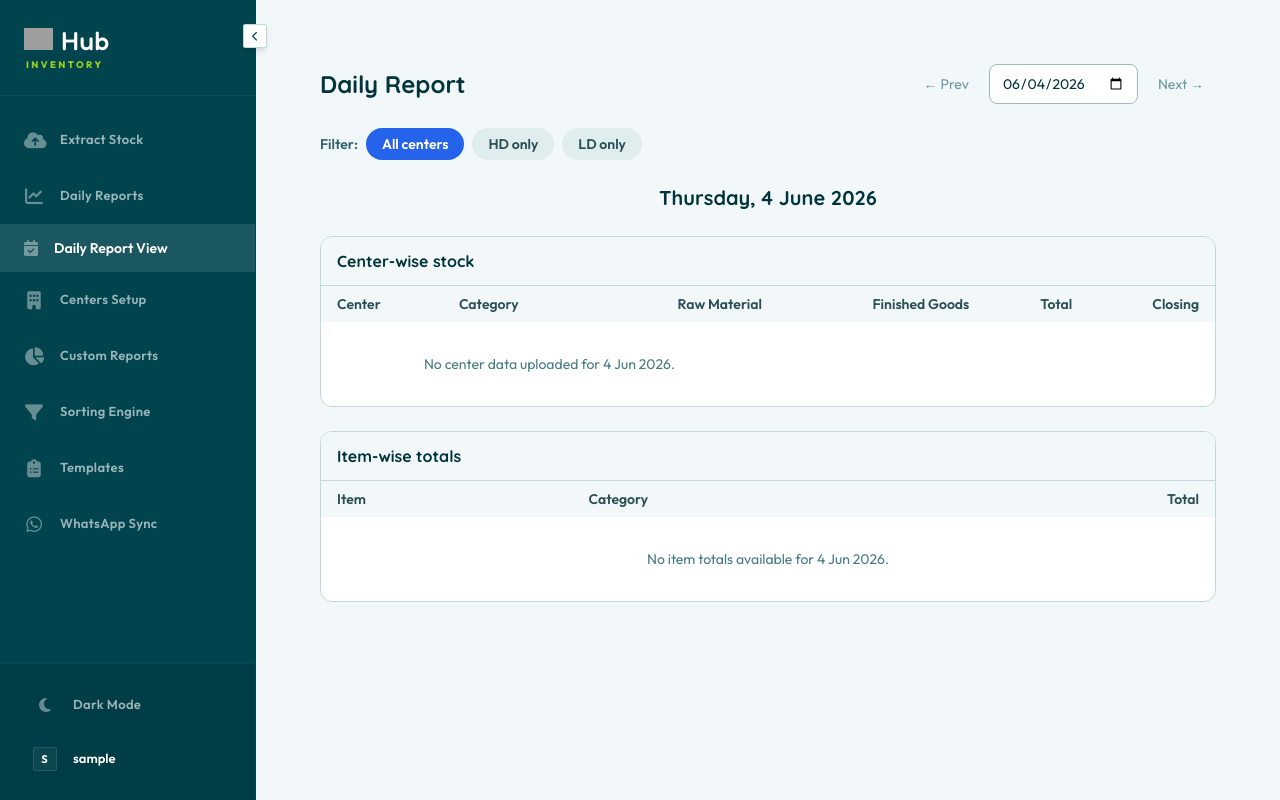
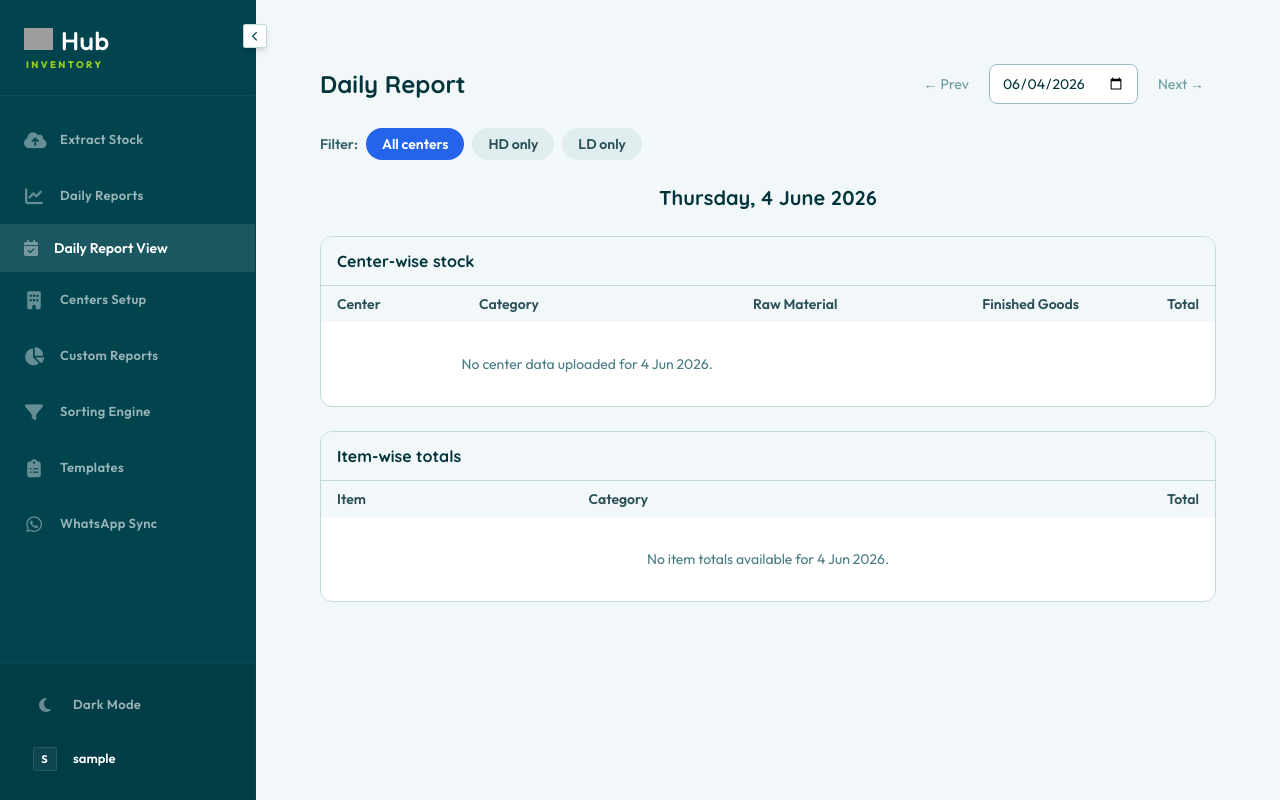
Before and after one commit to thedevdart/devdart, a Django app: page /inventory/daily-report-view/ in a window 1280 px wide. Run offline with Django 5.2, Linux system fonts and the light colour scheme; the visitor is signed in with stand-in values (Sample User, id 1); data that the repository does not hold is empty; parts of the project's set-up code (start-up, migrations or seed data) failed here and were passed over; some libraries are stand-ins or nearby versions; grey boxes are pictures that could not be loaded.

Commit message:
Update daily_report_view.html

```diff
--- a/inventory/templates/inventory/daily_report_view.html
+++ b/inventory/templates/inventory/daily_report_view.html
@@ -45,13 +45,12 @@
             <th class="px-4 py-2 text-right font-semibold text-slate-700 dark:text-slate-300">Raw Material</th>
             <th class="px-4 py-2 text-right font-semibold text-slate-700 dark:text-slate-300">Finished Goods</th>
             <th class="px-4 py-2 text-right font-semibold text-slate-700 dark:text-slate-300">Total</th>
-            <th class="px-4 py-2 text-right font-semibold text-slate-700 dark:text-slate-300">Closing</th>
           </tr>
         </thead>
         <tbody>
           {% for row in center_rows %}
             <tr data-category="{{ row.category|default:'ALL' }}" class="center-row border-t border-slate-100 dark:border-slate-800">
-              <td class="px-4 py-2 font-medium text-slate-800 dark:text-slate-200">{{ row.center_name }}</td>
+              <td class="px-4 py-2 font-medium text-slate-800 dark:text-slate-200">{{ row.name }}</td>
               <td class="px-4 py-2">
                 <span class="px-2 py-0.5 text-xs rounded-full {% if row.category == 'HD' %}bg-blue-100 text-blue-700 dark:bg-blue-900/40 dark:text-blue-300{% elif row.category == 'LD' %}bg-amber-100 text-amber-700 dark:bg-amber-900/40 dark:text-amber-300{% else %}bg-slate-100 text-slate-700 dark:bg-slate-800 dark:text-slate-300{% endif %}">{{ row.category|default:'-' }}</span>
               </td>
```
